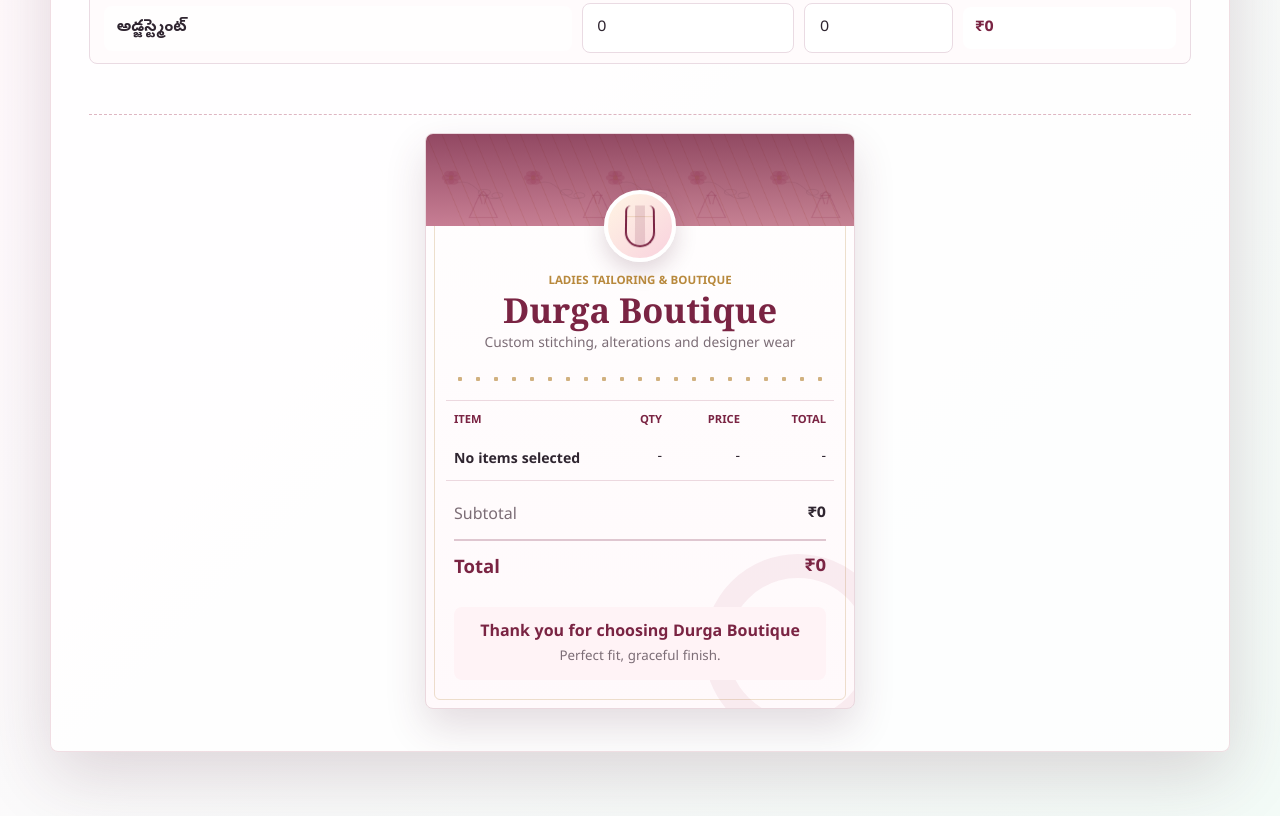
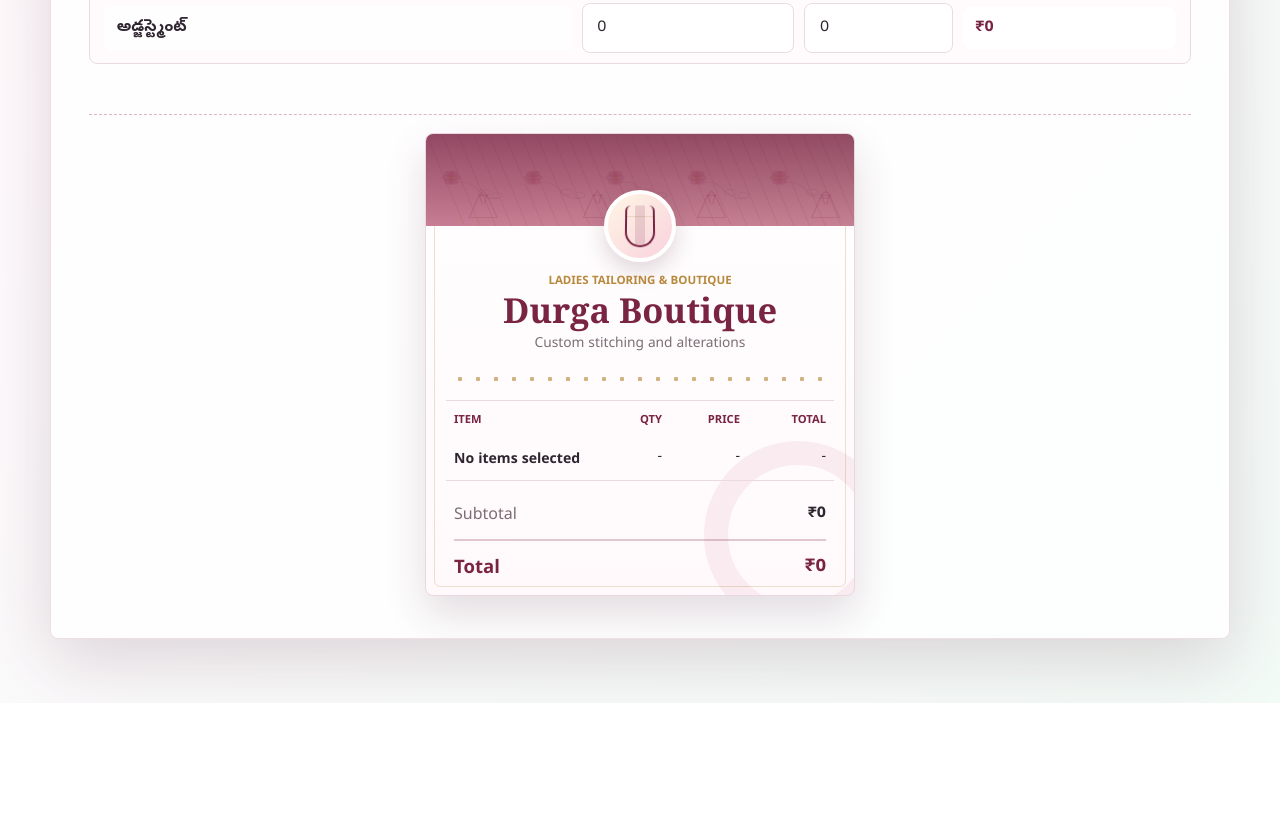
Before and after one commit to orchusravankumar-boop/Boutique, a website: page index.html in a window 1280 px wide. Shown: the part 1299-2115 px from the top of the page. After the commit the page ends 2002 px from the top, so only its background shows below. Drawn offline with Linux system fonts and the light colour scheme.

Commit message:
Simplify receipt text

```diff
--- a/index.html
+++ b/index.html
@@ -51,7 +51,7 @@
                 </div>
                 <p class="receipt-kicker">Ladies Tailoring & Boutique</p>
                 <h2>Durga Boutique</h2>
-                <p class="receipt-subtitle">Custom stitching, alterations and designer wear</p>
+                <p class="receipt-subtitle">Custom stitching and alterations</p>
               </header>
 
               <div class="receipt-divider" aria-hidden="true"></div>
@@ -76,11 +76,6 @@
                   <strong id="preview-total">Rs 0</strong>
                 </div>
               </div>
-
-              <footer class="receipt-footer">
-                <p>Thank you for choosing Durga Boutique</p>
-                <small>Perfect fit, graceful finish.</small>
-              </footer>
             </article>
           </div>
         </section>
--- a/styles.css
+++ b/styles.css
@@ -414,24 +414,6 @@ h1 {
   color: var(--rose-dark);
 }
 
-.receipt-footer {
-  margin: 12px 28px 28px;
-  border-radius: 8px;
-  background: #fff3f6;
-  padding: 12px;
-  text-align: center;
-}
-
-.receipt-footer p {
-  margin-bottom: 0.15rem;
-  color: var(--rose-dark);
-  font-weight: 900;
-}
-
-.receipt-footer small {
-  color: var(--muted);
-}
-
 .sr-only {
   position: absolute;
   width: 1px;
```
